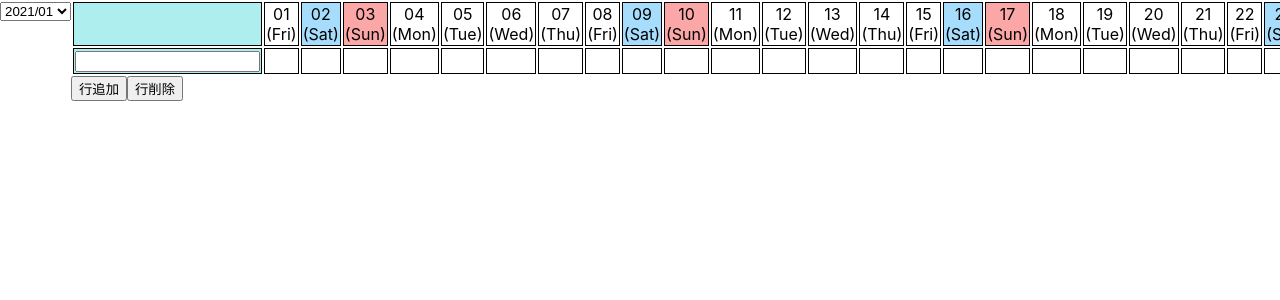
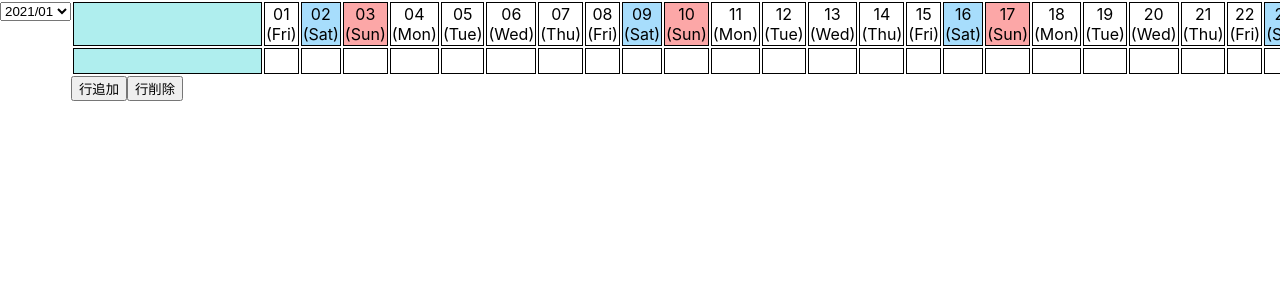
Before and after one commit to h64m1/gantt-chart, a React (Create React App) app in the folder app/: page / in a window 1280 px wide. Shown: the top 300 px of the page. Built offline with nearby package versions, Linux system fonts and the light colour scheme.

Commit message:
[mod] 1行の場合は削除しない #6
- titleセルの入力欄: 背景色を調整

```diff
--- a/app/src/component/Gantt/Gantt.css
+++ b/app/src/component/Gantt/Gantt.css
@@ -8,6 +8,12 @@
 
 .gantt-button {
 	float: left;
+}
+
+input.title {
+	background-color: paleturquoise;
+	border-style: none;
+	margin: 2px;
 }
 
 /* テーブルセル */
--- a/app/src/component/Gantt/Gantt.tsx
+++ b/app/src/component/Gantt/Gantt.tsx
@@ -70,7 +70,10 @@ function Gantt(): JSX.Element {
 
 	const deleteRow = () => {
 		console.log('行削除')
-		title.pop()
+		if (title.length > 1) {
+			// 要素が1つの場合は削除しない
+			title.pop()
+		}
 		setTitle([...title])
 	}
 
@@ -208,7 +211,7 @@ function getBody(props: GanttProps, row: number): Array<JSX.Element> {
 		}
 
 		// タイトル列にはフォームを表示（フォーム仮置）
-		const cell = isTitle ? <input type="text" /> : ''
+		const cell = isTitle ? <input type="text" className="title" /> : ''
 
 		return (
 			<td
```
